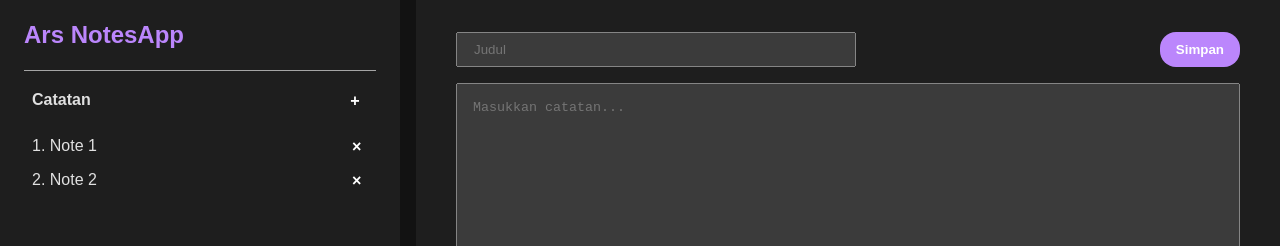
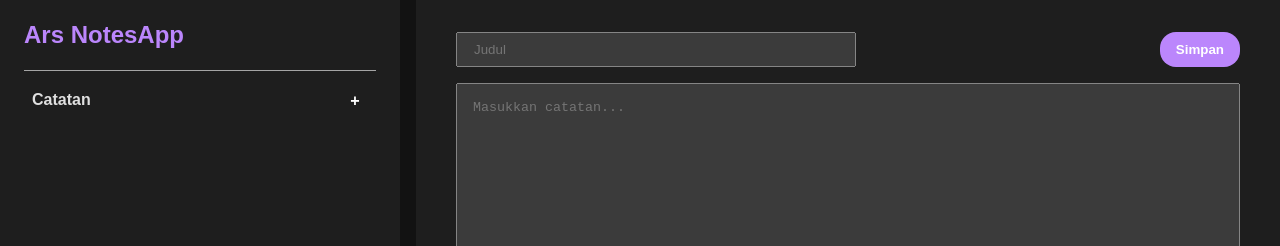
Before and after one commit to ArsComputer/Notes-App-React, a React (Vite) app: page / in a window 1280 px wide. Shown: the top 246 px of the page. Built offline with nearby package versions, Linux system fonts and the light colour scheme.

Commit message:
Add a read feature

```diff
--- a/src/App.jsx
+++ b/src/App.jsx
@@ -1,13 +1,39 @@
-// import { useState } from 'react'
-// import { NoteCard } from "./components/noteCard";
+import { useState } from 'react'
 import { Sidebar } from "./components/sidebar.jsx";
 
 function App() {
-  // const [note, setNote] = useState('')
+  const [notes, setNotes] = useState([]);
+  const [selectedNote, setSelectedNote] = useState(null);
+
+  function handleWhenSelectNote(note) {
+    setSelectedNote(note);
+  }
+
+  function handleWhenAddNote(newNote) {
+    setNotes([...notes, newNote]);
+    // TODO: simpan ke local storage
+  }
+
+  function handleInputChange(value, notePropertyName) {
+    if (!selectedNote) return;
+
+    setSelectedNote({
+      ...selectedNote,
+      [notePropertyName]: value
+    })
+  }
+
+  // function handleSaveNotes() {
+
+  // }
 
   return (
     <div className="notes-app">
-      <Sidebar />
+      <Sidebar
+        notes={notes}
+        onAddNote={handleWhenAddNote}
+        onNoteSelect={handleWhenSelectNote}
+      />
 
       <main className="main-content">
         <div className="container">
@@ -18,6 +44,8 @@ function App() {
                 placeholder="Judul"
                 className="title-input"
                 id="title-input"
+                value={selectedNote?.title || ""}
+                onChange={(e) => handleInputChange(e.target.value, "title")}
               />
               <button type="button" className="save-btn" id="save-btn">
                 Simpan
@@ -27,6 +55,8 @@ function App() {
               placeholder="Masukkan catatan..."
               className="content-input"
               id="content-input"
+              value={selectedNote?.content || ""}
+              onChange={(e) => handleInputChange(e.target.value, "content")}
             ></textarea>
           </div>
         </div>
--- a/src/components/noteCard.jsx
+++ b/src/components/noteCard.jsx
@@ -1,6 +1,6 @@
-export function NoteCard({note, onDelete}) {
+export function NoteCard({note, onDelete, onSelect}) {
   return (
-    <li className="note-item" data-id={note.id}>
+    <li className="note-item" data-id={note.id} onClick={() => onSelect(note)}>
       <div className="note-wrapper">
         <span className="note-title">{note.title}</span>
         <button className="btn delete-button" onClick={() => onDelete(note.id)}>
--- a/src/components/sidebar.jsx
+++ b/src/components/sidebar.jsx
@@ -1,26 +1,15 @@
-import { useState } from "react";
 import { NoteCard } from "./noteCard.jsx";
 
-export function Sidebar() {
-  const [notes, setNotes] = useState([{
-    id: 1,
-    title: "Note 1",
-    content: "This is the content of note 1."
-  },
-  {
-    id: 2,
-    title: "Note 2",
-    content: "This is the content of note 2."
-  }]);
-
-  function handleAddNotes() {
+export function Sidebar({notes, onAddNote, onNoteSelect}) {
+  function handleAddNote() {
     const newNote = {
       id: crypto.randomUUID(),
       title: prompt('Tambahkan Judul Catatan Mu'),
       content: prompt('Tulis Catatan'),
     };
 
-    setNotes([...notes, newNote]);
+    onAddNote(newNote);
+    onNoteSelect(newNote);
   }
 
   function handleDeleteNote(noteId) {
@@ -31,7 +20,7 @@ export function Sidebar() {
   }
 
   const NotesList = notes.map(note =>
-    <NoteCard key={note.id} note={note} onDelete={handleDeleteNote} />
+    <NoteCard key={note.id} note={note} onDelete={handleDeleteNote} onSelect={onNoteSelect} />
   );
 
   return (
@@ -44,7 +33,7 @@ export function Sidebar() {
         <div className="notes-box">
           <div className="notes-manager">
             <span className="sidebar-title">Catatan</span>
-            <button type="button" className="btn" id="new-btn" onClick={handleAddNotes}>
+            <button type="button" className="btn" id="new-btn" onClick={handleAddNote}>
               +
             </button>
           </div>
```
